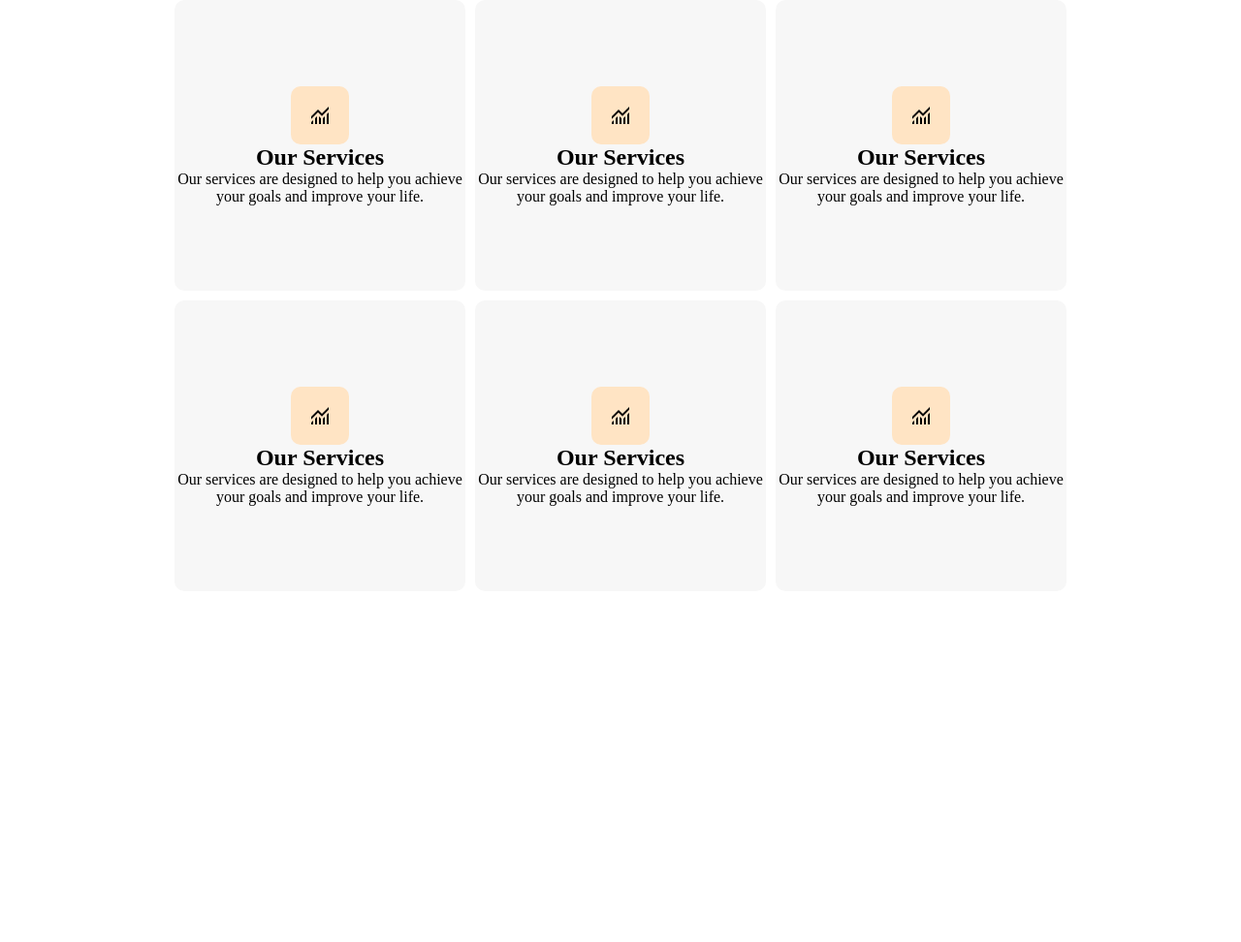
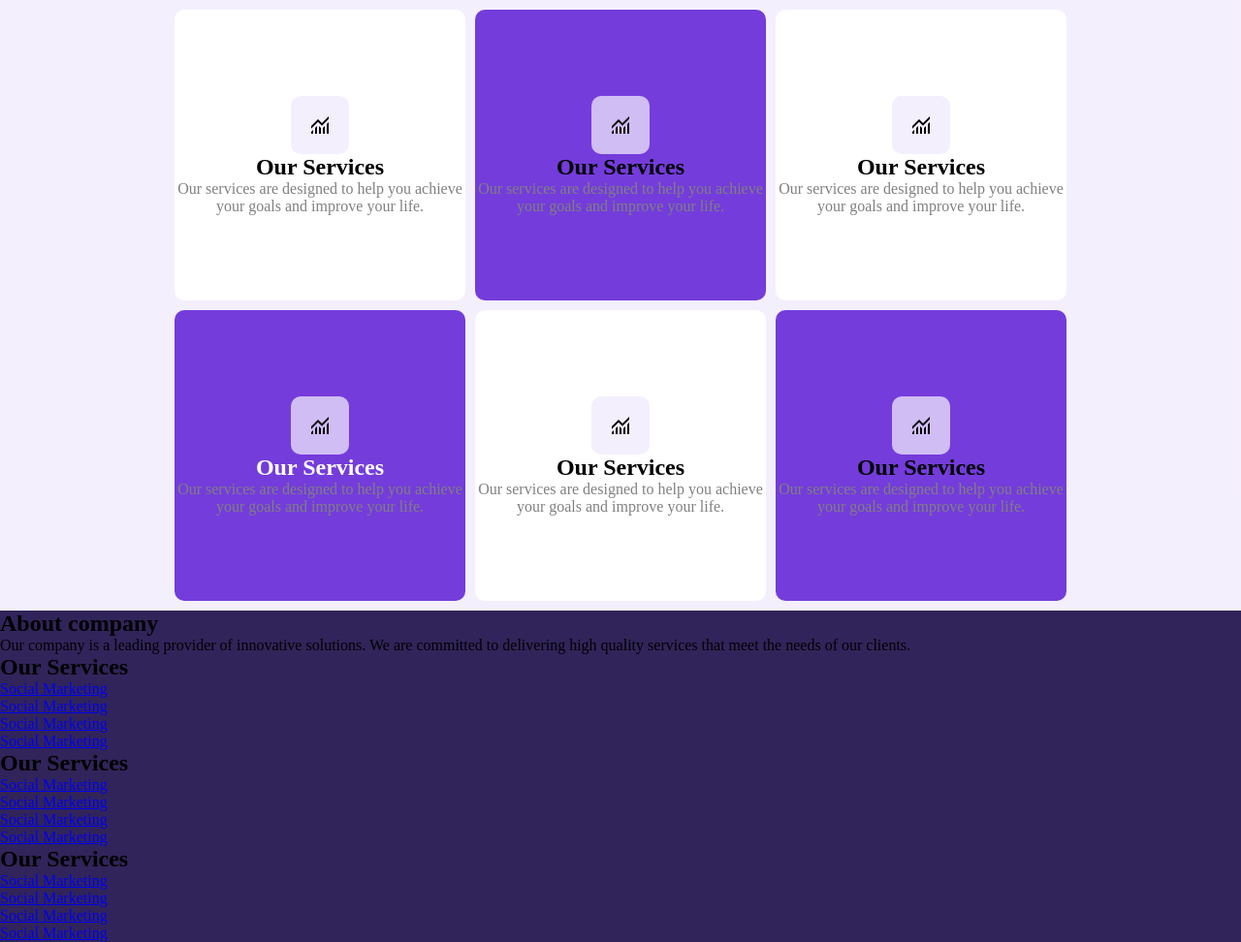
Before and after one commit to dantekadagi3/sociable2, a plain HTML site: page index.html in a window 1280 px wide. Shown: the whole page at 97% size. Before the commit the page ends 800 px from the top, so only its background shows below. Drawn offline with Linux system fonts and the light colour scheme.

Commit message:
Completed the services section

```diff
--- a/index.css
+++ b/index.css
@@ -10,6 +10,8 @@
     display:flex;
     justify-content:center;
     align-items: center;
+    background-color: #f1eafcbe;
+    padding: 10px;
 }
 .main--container {
     display: grid;
@@ -24,7 +26,7 @@
     justify-content:center;
     height: 300px;
     width: 300px;
-    background-color: #f7f7f7;
+    background-color: #FFF;
     border-radius: 10px;
 }
 .text--container{
@@ -37,6 +39,22 @@
     display: flex;
     align-items: center;
     border-radius: 10px;
-    background-color: bisque;
+    background-color:#f1eafcbe;
 
 }
+
+
+
+.text--container p{
+    color:grey;
+}
+.footer{
+    background-color: #31245A;
+}
+
+.purple1{
+    background-color: #743CDB;
+}
+.text-color{
+    color: white;
+}
--- a/index.html
+++ b/index.html
@@ -11,7 +11,7 @@
     <section class="services">
         <div class="main--container">
 
-        <div class="main--container2">
+        <div class="main--container2  ">
                  <!--div containing the icon-->
                  <div class="icon--container">
                     <img src="./images/monitoring.svg" alt="icon">
@@ -23,7 +23,7 @@
                  </div>
         </div>
 
-        <div class="main--container2">
+        <div class="main--container2    purple1">
             <!--div containing the icon-->
             <div class="icon--container">
                <img src="./images/monitoring.svg" alt="icon">
@@ -36,7 +36,7 @@
    </div>
 
 
-   <div class="main--container2">
+   <div class="main--container2  ">
     <!--div containing the icon-->
     <div class="icon--container">
        <img src="./images/monitoring.svg" alt="icon">
@@ -45,6 +45,19 @@
     <div class="text--container">
        <h2>Our Services</h2>
        <p>Our services are designed to help you achieve your goals and improve your life. </p>
+    </div>
+</div>
+
+
+<div class="main--container2 purple1 text-color">
+    <!--div containing the icon-->
+    <div class="icon--container">
+       <img src="./images/monitoring.svg" alt="icon">
+    </div>
+    <!--Div containing the text-->
+    <div class="text--container">
+       <h2>Our Services</h2>
+       <p class="text-color">Our services are designed to help you achieve your goals and improve your life. </p>
     </div>
 </div>
 
@@ -62,20 +75,7 @@
 </div>
 
 
-<div class="main--container2">
-    <!--div containing the icon-->
-    <div class="icon--container">
-       <img src="./images/monitoring.svg" alt="icon">
-    </div>
-    <!--Div containing the text-->
-    <div class="text--container">
-       <h2>Our Services</h2>
-       <p>Our services are designed to help you achieve your goals and improve your life. </p>
-    </div>
-</div>
-
-
-<div class="main--container2">
+<div class="main--container2  purple1">
     <!--div containing the icon-->
     <div class="icon--container">
        <img src="./images/monitoring.svg" alt="icon">
@@ -91,7 +91,49 @@
 
     </section>
 
-    <footer>
+    <footer class="footer">
+        <!--Container with all the footer elements-->
+<div  class="footer--container">
+        <div>
+         <h2>About company</h2>
+         <p>Our company is a leading provider of innovative solutions. We are committed to delivering high
+            quality services that meet the needs of our clients.</p>
+
+        </div>
+
+
+        <div>
+          <h2>Our Services</h2>
+          <ul>
+            <li><a href="#">Social Marketing</a></li>
+            <li><a href="#">Social Marketing</a></li>
+            <li><a href="#">Social Marketing</a></li>
+            <li><a href="#">Social Marketing</a></li>
+          </ul>
+        </div>
+
+        <div>
+            <h2>Our Services</h2>
+            <ul>
+              <li><a href="#">Social Marketing</a></li>
+              <li><a href="#">Social Marketing</a></li>
+              <li><a href="#">Social Marketing</a></li>
+              <li><a href="#">Social Marketing</a></li>
+            </ul>
+        </div>
+
+        <div>
+            <h2>Our Services</h2>
+            <ul>
+              <li><a href="#">Social Marketing</a></li>
+              <li><a href="#">Social Marketing</a></li>
+              <li><a href="#">Social Marketing</a></li>
+              <li><a href="#">Social Marketing</a></li>
+            </ul>
+          </div>
+
+
+ </div>
 
     </footer>
 </body>
```
